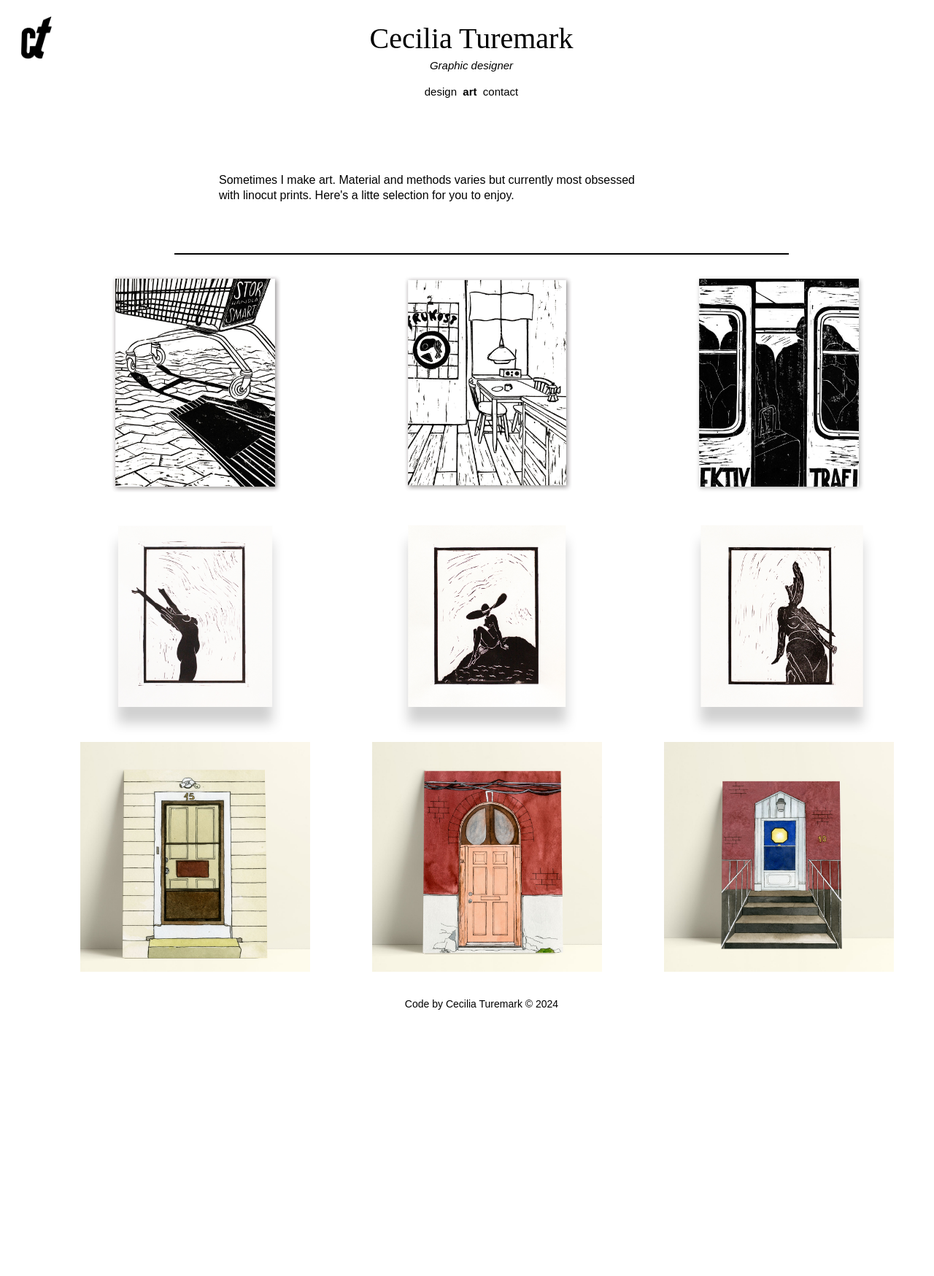
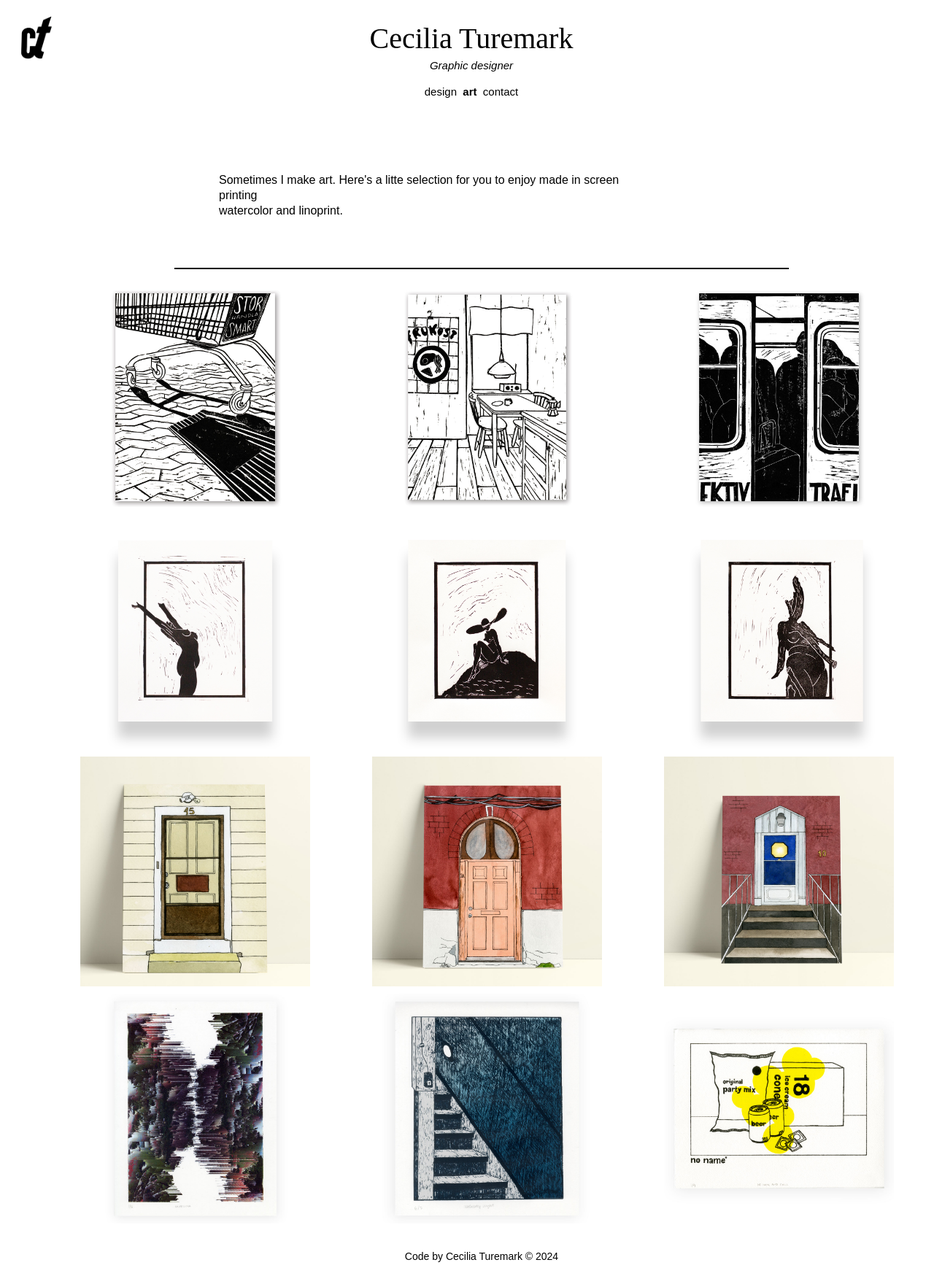
Before and after one commit to cturemark/cturemark.github.io, a plain HTML site: page art.html in a window 1280 px wide. Shown: the whole page at 73% size. Before the commit the page ends 1403 px from the top, so only its background shows below. Drawn offline with nearby package versions, Linux system fonts and the light colour scheme; a web font is replaced by a local one.

Commit message:
profile pic + art

```diff
--- a/art.html
+++ b/art.html
@@ -38,8 +38,8 @@
       <div class="start-individuals">
 
         <div class="art-text">
-          <p>Sometimes I make art. Material and methods varies but currently most
-            obsessed with linocut prints. Here's a litte selection for you to enjoy.
+          <p>Sometimes I make art. Here's a litte selection for you to enjoy made in screen printing <br>
+            watercolor and linoprint.
          </p>
         </div>
 </div>
@@ -96,6 +96,23 @@
 
         </div>
 
+        <div class="box-art">
+
+          <!--"Dörrar"-->
+          <div class="image-art">
+            <img src="bilder/unveiling.jpg" alt="">
+          </div>
+
+          <div class="image-art">
+            <img src="bilder/wednesdaynight.jpg" alt="">
+          </div>
+
+          <div class="image-art">
+            <img src="bilder/noname.jpg" alt="">
+          </div>
+
+        </div>
+
 <br>
 <br>
         <footer>
```
Also changed, not shown: contact.html (+1 -1 lines), bilder/ceciliaturemark_img.jpg (added), bilder/noname.jpg (added), bilder/unveiling.jpg (added), bilder/wednesdaynight.jpg (added), 1 other file.
